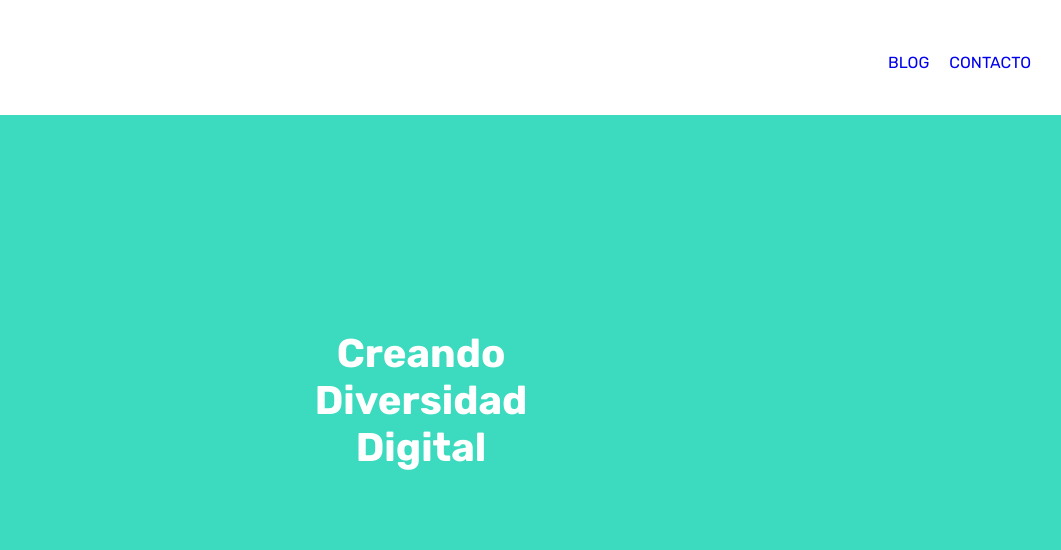
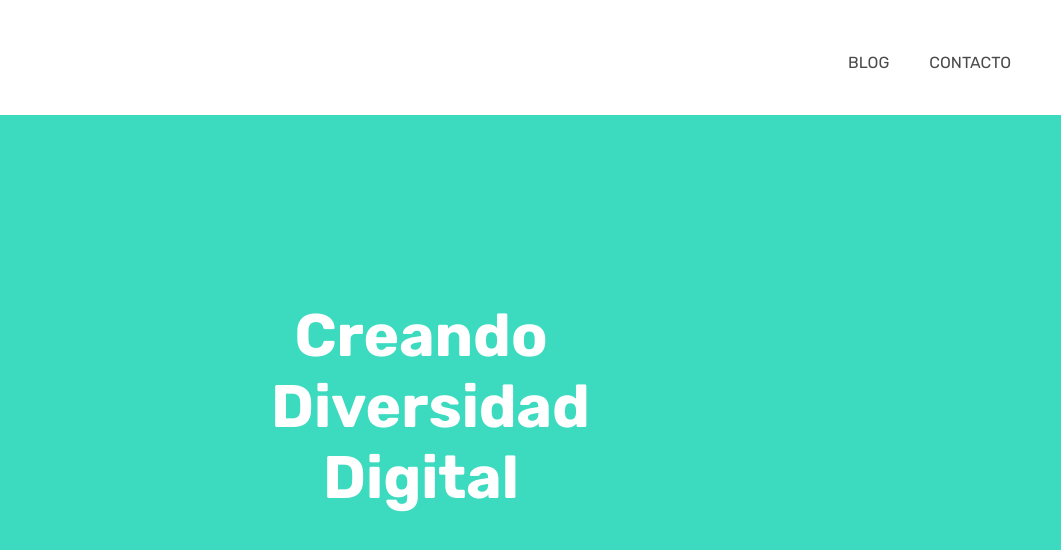
Before and after one commit to Adalab/modulo-1-evaluacion-intermedia-sararunda, a plain HTML site: page index.html in a window 1280 px wide. Shown: the full height of the page, 219-1280 px from the left. Drawn offline with Linux system fonts and the light colour scheme.

Commit message:
done issues and improvements

```diff
--- a/index.html
+++ b/index.html
@@ -26,7 +26,7 @@
         <ul class="info">
           <li>
             <a title="blog" class="link_blog" href="https://adalab.es/blog/"
-              >BLOG</a
+              >Blog</a
             >
           </li>
           <li class="contact">
@@ -34,16 +34,16 @@
               title="contacto"
               class="link_contact"
               href="https://adalab.es/contacto/"
-              >CONTACTO</a
+              >Contacto</a
             >
           </li>
         </ul>
       </nav>
     </header>
     <main class="main">
-      <p>Creando</p>
-      <p>Diversidad</p>
-      <p>Digital</p>
+      <div class="title">
+        <h1>creando diversidad digital</h1>
+      </div>
     </main>
   </body>
 </html>
--- a/styles/main.css
+++ b/styles/main.css
@@ -1,7 +1,12 @@
 * {
     padding: 0;
     margin: 0;
+    box-sizing: border-box;
 
+}
+
+body {
+    font-family: 'Rubik', sans-serif;
 }
 
 :root {
@@ -12,7 +17,7 @@
 }
 
 .header {
-    width: 100%;
+    width: 100vw;
     display: flex;
     justify-content: center;
     display: block;
@@ -26,6 +31,8 @@
 
 .logo {
     margin-top: 10px;
+
+
 }
 
 .info {
@@ -35,32 +42,46 @@
     padding-bottom: 13px;
     margin-top: 10px;
     color: var(--fontcolournav);
-    font-family: 'Rubik', sans-serif;
+
 }
 
 .contact {
     padding-left: 20px;
+
 }
 
 .link_blog {
     text-decoration: none;
+    text-transform: uppercase;
+    color: #4a4a4a;
+    padding: 20px 0 20px 20px;
+
 }
 
 .link_contact {
     text-decoration: none;
+    text-transform: uppercase;
+    color: #4a4a4a;
+    padding: 20px;
 }
 
 .main {
     height: 100vh;
     background-color: var(--colormain);
     display: flex;
-    flex-direction: column;
     justify-content: center;
+    align-items: center;
+    color: var(--fontcolortext);
+
+}
+
+.title {
+    width: 200px;
+    height: 200px;
     text-align: center;
-    font-size: 30px;
-    font-family: 'Rubik', sans-serif;
-    color: var(--fontcolortext);
-    font-weight: bold;
+
+
+
 }
 
 @media all and (min-width: 768px) {
@@ -71,8 +92,11 @@
 
     }
 
-    .main {
-        font-size: 40px;
+    .title {
+        font-size: 30px;
+        width: 300px;
+        text-transform: capitalize;
+
     }
 
     .logo {
```
